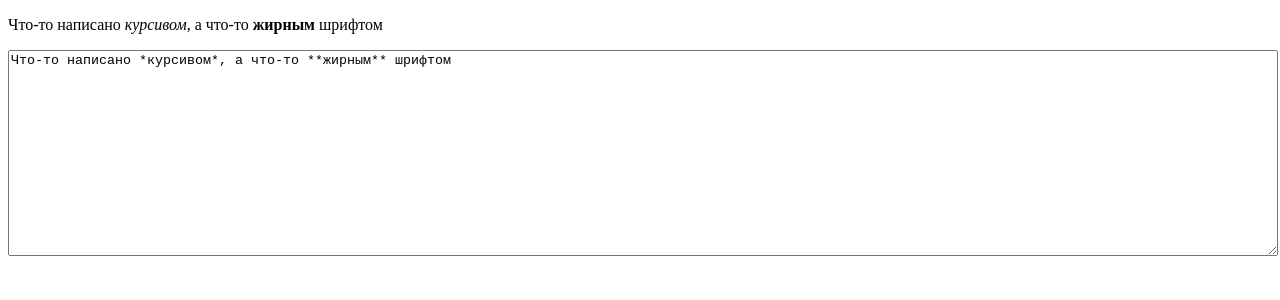
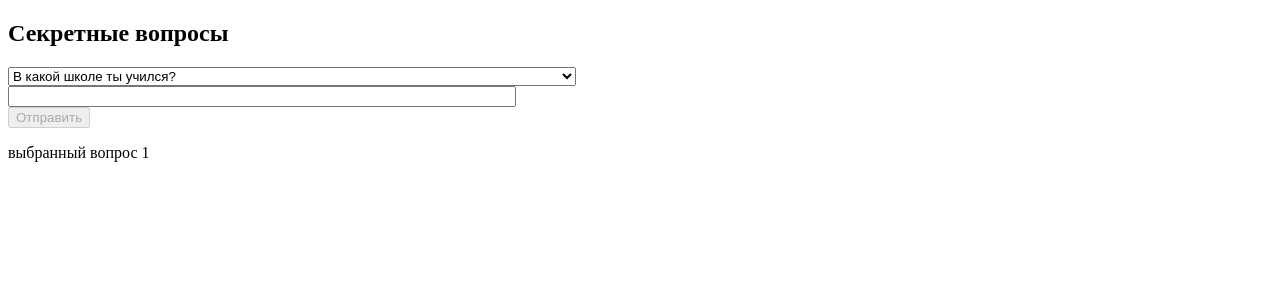
Before and after one commit to ruslan-bekshenev/svelte-learn, a Svelte app: page / in a window 1280 px wide. Shown: the top 300 px of the page. Built offline with nearby package versions, Linux system fonts and the light colour scheme.

Commit message:
Выпадающие списки

```diff
--- a/src/App.svelte
+++ b/src/App.svelte
@@ -1,15 +1,39 @@
 <script>
-    import {marked} from 'marked';
-    let value = `Что-то написано *курсивом*, а что-то **жирным** шрифтом`;
+    let questions = [
+        { id: 1, text: `В какой школе ты учился?` },
+        { id: 2, text: `Девичья фамилия твоей мамы?` },
+        { id: 3, text: `Любая другая персональная информация, которую злоумышленник спокойно нагуглит?` }
+    ];
+
+    let selected;
+
+    let answer = '';
+
+    function handleSubmit() {
+        alert(`Ответ на вопрос №${selected.id} (${selected.text}): "${answer}"`);
+    }
 </script>
 
-{@html marked(value)}
+<h2>Секретные вопросы</h2>
 
-<textarea bind:value />
+<form on:submit|preventDefault={handleSubmit}>
+    <select bind:value={selected} on:change="{() => answer = ''}">
+        {#each questions as question}
+            <option value={question}>
+                {question.text}
+            </option>
+        {/each}
+    </select>
+
+    <input bind:value={answer}>
+
+    <button disabled={!answer} type=submit>
+        Отправить
+    </button>
+</form>
+
+<p>выбранный вопрос {selected ? selected.id : '[ждём...]'}</p>
 
 <style>
-    textarea {
-        width: 100%;
-        height: 200px;
-    }
+    input { display: block; width: 500px; max-width: 100%; }
 </style>
```
